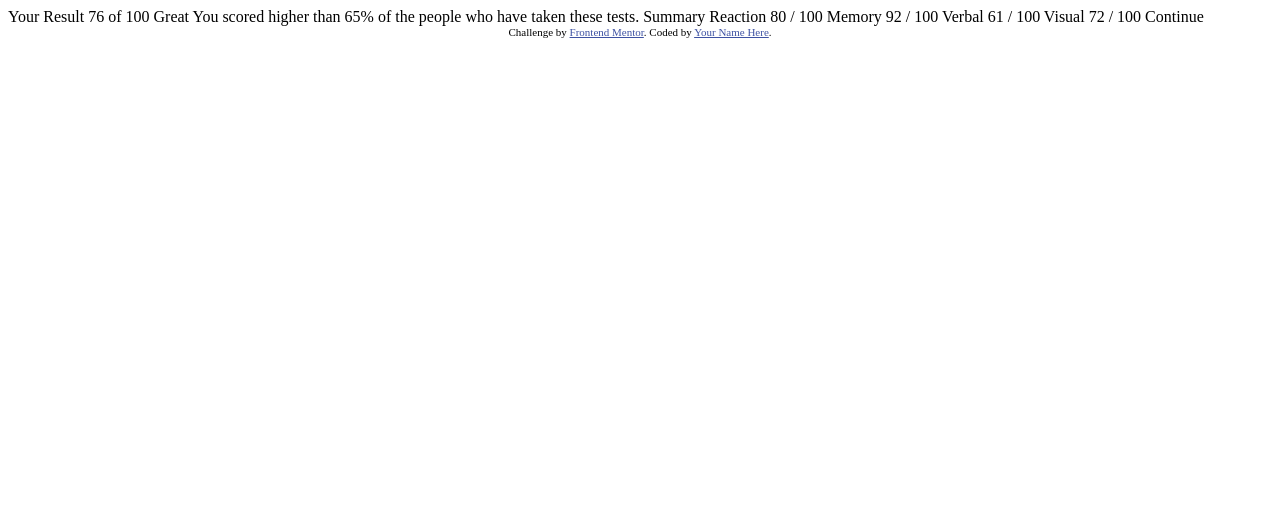
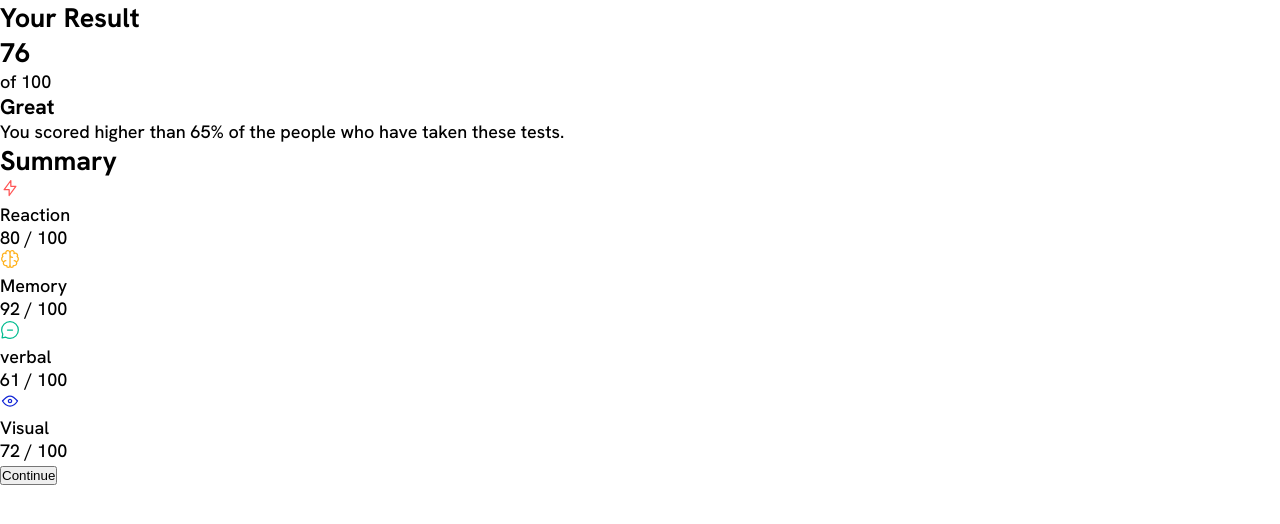
Before and after one commit to iicescaii/result-summary-component, a plain HTML site: page index.html in a window 1280 px wide. Drawn offline with Linux system fonts and the light colour scheme.

Commit message:
Add global

```diff
--- a/index.html
+++ b/index.html
@@ -1,47 +1,86 @@
 <!DOCTYPE html>
 <html lang="en">
+
 <head>
   <meta charset="UTF-8">
-  <meta name="viewport" content="width=device-width, initial-scale=1.0"> <!-- displays site properly based on user's device -->
+  <meta name="viewport" content="width=device-width, initial-scale=1.0">
+  <link rel="icon" type="image/png" sizes="32x32" href="./assets/images/favicon-32x32.png">
+  <title>Frontend Mentor | Results summary component</title>
+  <link rel="stylesheet" href="style.css">
+</head>
 
-  <link rel="icon" type="image/png" sizes="32x32" href="./assets/images/favicon-32x32.png">
+<body>
+  <div class="container">
+    <article>
+      <h1>Your Result</h1>
+      <div class="circle">
+        <h2>76</h2>
+        <p>of 100</p>
+      </div>
 
-  <title>Frontend Mentor | Results summary component</title>
+      <h3>Great</h3>
+      <p>You scored higher than 65% of the people who have taken these tests.</p>
+    </article>
 
-  <!-- Feel free to remove these styles or customise in your own stylesheet 👍 -->
-  <style>
-    .attribution { font-size: 11px; text-align: center; }
-    .attribution a { color: hsl(228, 45%, 44%); }
-  </style>
-</head>
-<body>
 
-  Your Result
-  76
-  of 100
+    <article>
+      <h2>Summary</h2>
+      <div class="summary-score">
+        <div class="reaction">
+          <div class="title">
+            <img src="./assets/images/icon-reaction.svg" alt="">
+            <p>Reaction</p>
+          </div>
 
-  Great
-  You scored higher than 65% of the people who have taken these tests.
+          <div class="score">
+            <p> <span>80</span> / 100</p>
+          </div>
 
-  Summary
+        </div>
 
-  Reaction
-  80 / 100
+        <div class="memory">
+          <div class="title">
+            <img src="./assets/images/icon-memory.svg" alt="">
+            <p>Memory</p>
+          </div>
 
-  Memory
-  92 / 100
+          <div class="score">
+            <p><span>92</span> / 100</p>
+          </div>
+        </div>
 
-  Verbal
-  61 / 100
+        <div class="verbal">
+          <div class="title">
+            <img src="./assets/images/icon-verbal.svg" alt="">
+            <p>verbal</p>
+          </div>
 
-  Visual
-  72 / 100
+          <div class="score">
+            <p><span>61</span> / 100</p>
+          </div>
+        </div>
 
-  Continue
+        <div class="visual">
+          <div class="title">
+            <img src="./assets/images/icon-visual.svg" alt="">
+            <p>Visual</p>
+          </div>
 
-  <div class="attribution">
+          <div class="score">
+            <p><span>72</span> / 100</p>
+          </div>
+        </div>
+      </div>
+
+      <button>Continue</a>
+      </button>
+    </article>
+  </div>
+
+  <!-- <div class="attribution">
     Challenge by <a href="https://www.frontendmentor.io?ref=challenge" target="_blank">Frontend Mentor</a>.
     Coded by <a href="#">Your Name Here</a>.
-  </div>
+  </div> -->
 </body>
+
 </html>
--- a/style.css
+++ b/style.css
@@ -0,0 +1,27 @@
+@import url('https://fonts.googleapis.com/css2?family=Hanken+Grotesk:wght@500;700;800&display=swap');
+
+:root {
+    --light-red: hsl(0, 100%, 67%);
+    --orangey-yellow: hsl(39, 100%, 56%);
+    --green-teal: hsl(166, 100%, 37%);
+    --cobalt-blue: hsl(234, 85%, 45%);
+    --light-slate-blue-background: hsl(252, 100%, 67%);
+    --light-royal-blue-background: hsl(241, 81%, 54%);
+    --violet-blue-circle: hsla(256, 72%, 46%, 1);
+    --persian-blue-circle: hsla(241, 72%, 46%, 0);
+    --white: hsl(0, 0%, 100%);
+    --pale-blue: hsl(221, 100%, 96%);
+    --light-lavender: hsl(241, 100%, 89%);
+    --Dark-gray-blue: hsl(224, 30%, 27%);
+}
+
+* {
+    padding: 0;
+    margin: 0;
+    box-sizing: border-box;
+}
+
+body {
+    font-size: 18px;
+    font-family: 'Hanken Grotesk', sans-serif;
+}
```
